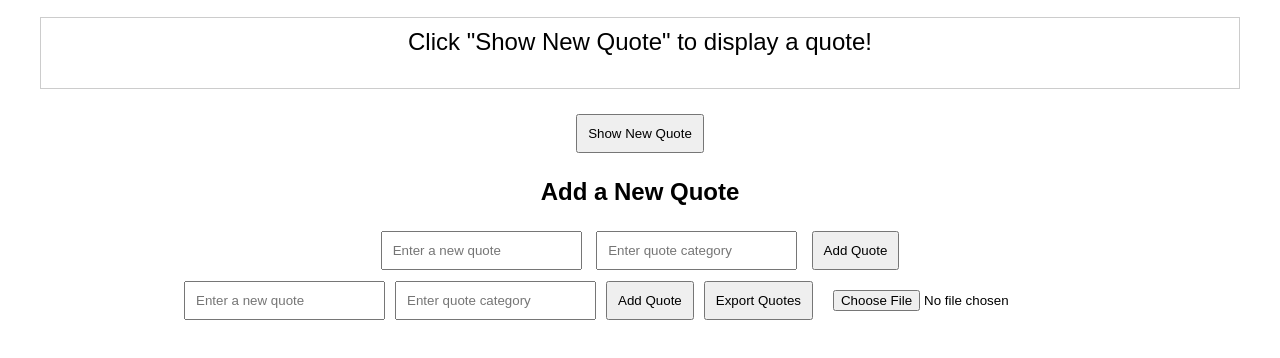
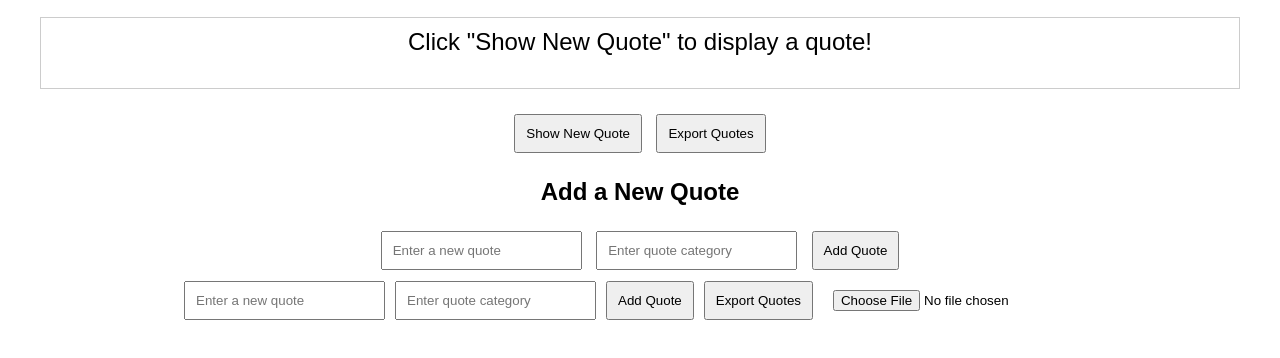
Before and after one commit to Tshedimoso/alx_fe_javascript, a plain HTML site: page dom-manipulation/index.html in a window 1280 px wide. Shown: the part 102-460 px from the top of the page. Drawn offline with Linux system fonts and the light colour scheme.

Commit message:
Update index.html

```diff
--- a/dom-manipulation/index.html
+++ b/dom-manipulation/index.html
@@ -32,6 +32,8 @@
 
     <div id="quoteDisplay">Click "Show New Quote" to display a quote!</div>
     <button id="newQuote">Show New Quote</button>
+    <button id="exportQuotes" onclick="exportQuotes()">Export Quotes</button>
+
 
     <h2>Add a New Quote</h2>
     <input id="newQuoteText" type="text" placeholder="Enter a new quote">
```
